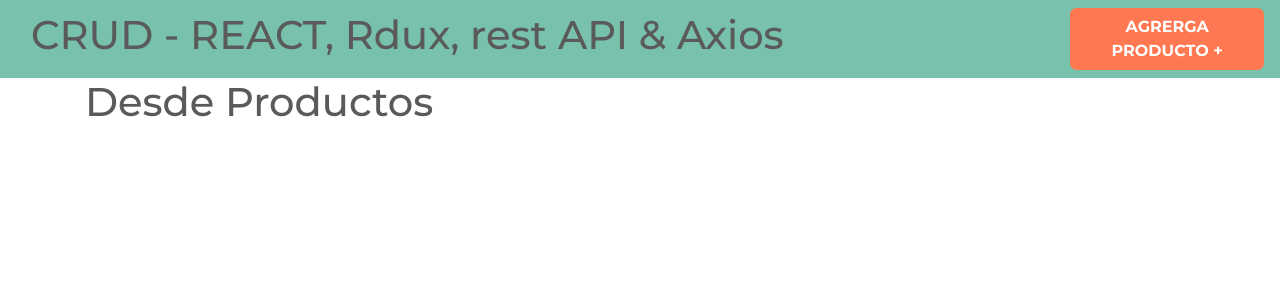
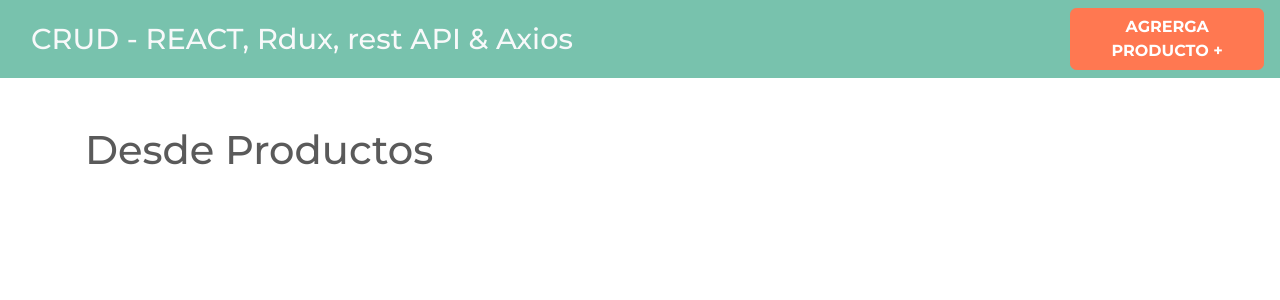
Before and after one commit to freilinjb/crud_redux, a React (Create React App) app: page / in a window 1280 px wide. Shown: the top 300 px of the page. Built offline with nearby package versions, Linux system fonts and the light colour scheme.

Commit message:
corrigiendo error

```diff
--- a/src/App.js
+++ b/src/App.js
@@ -11,7 +11,7 @@
     <BrowserRouter>
       <Header/>
     {/* Todo lo que esta fuera de el Switch se utilizara en toda la pagina */}
-      <div className="container">
+      <div className="container mt-5">
         {/* Todo lo que esta en  */}
         <Switch>
           {/* Todo lo que este en siwth dentro de route es lo que va a cargar en cada pagina */}
--- a/src/components/Header.jsx
+++ b/src/components/Header.jsx
@@ -1,15 +1,17 @@
 import React from 'react';
+import { Link } from 'react-router-dom';
 
 const Header = () => {
     return (
         <nav className="navbar navbar-expand-lg navbar-dark bg-primary justify-content-between">
             <div className="container">
-                <h1> CRUD - REACT, Rdux, rest API & Axios</h1>
+                <h1> <Link to={'/'} className="text-light">
+                    CRUD - REACT, Rdux, rest API & Axios</Link></h1>
             </div>
 
-            <a href="/productos/nuevo"
+            <Link to={"/producto/nuevo"}
                 className="btn btn-danger nuevo-post d-block d-md-inline-block"
-                >Agrerga Producto &#43;</a>
+                >Agrerga Producto &#43;</Link>
 
         </nav>
      );
```
